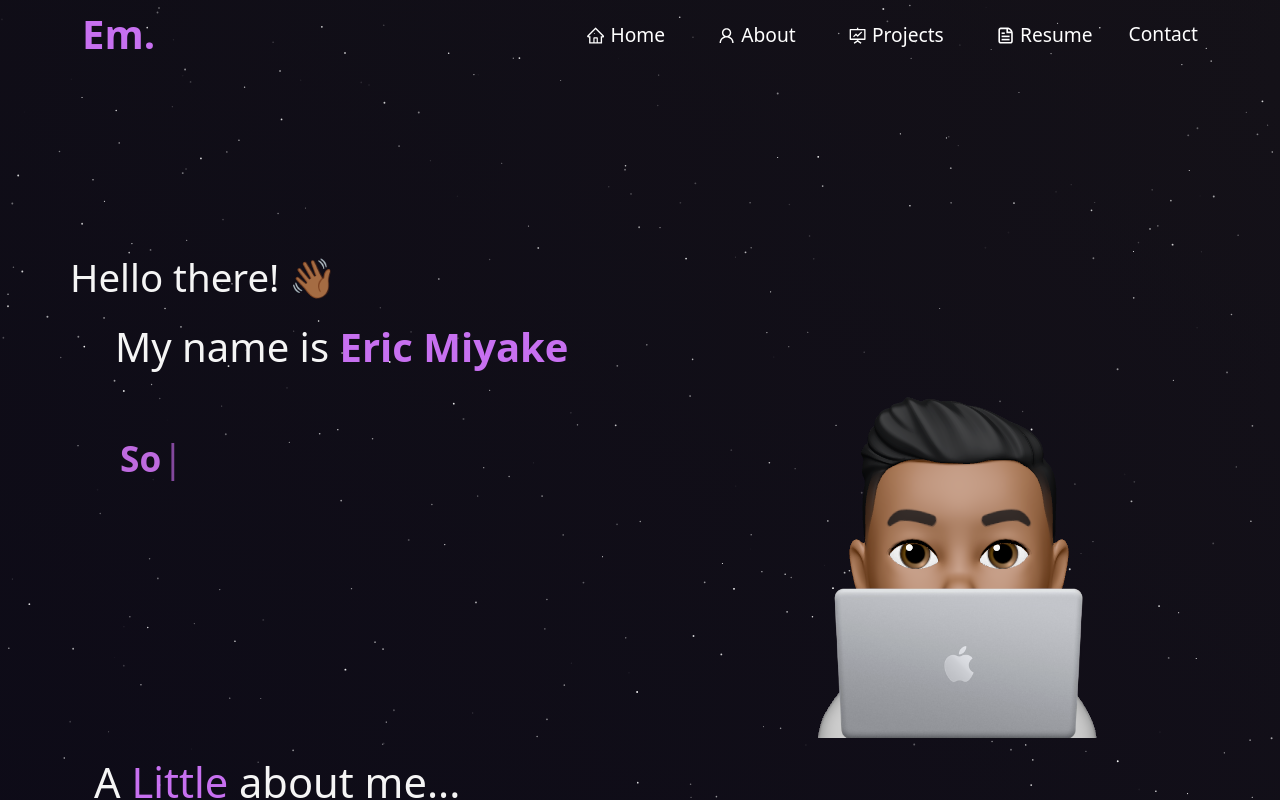
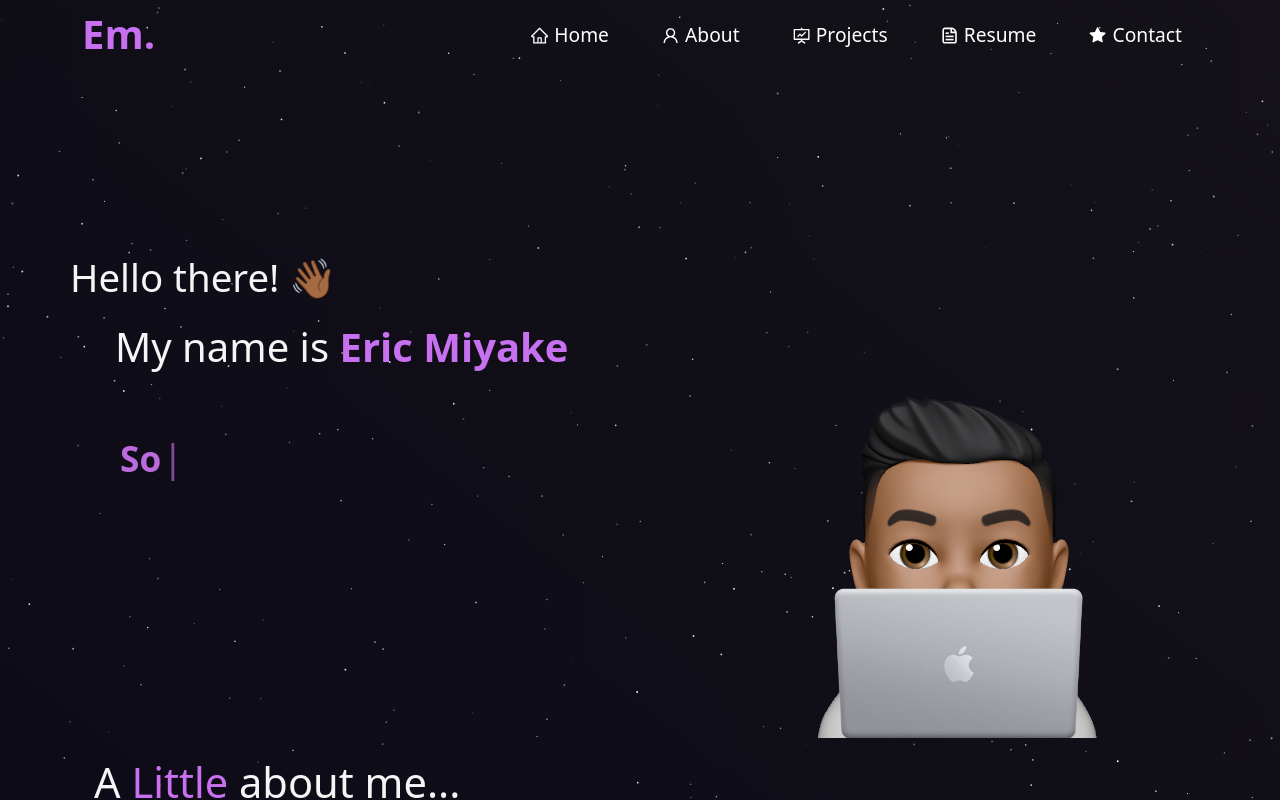
Before and after one commit to ArekBM/Portfolio, a React (Vite) app: page / in a window 1280 px wide. Shown: the top 800 px of the page. Built offline with nearby package versions, Linux system fonts and the light colour scheme.

Commit message:
styling for contact

```diff
--- a/src/components/Navbar.jsx
+++ b/src/components/Navbar.jsx
@@ -10,7 +10,8 @@ import {
     AiOutlineHome,
     AiOutlineFundProjectionScreen,
     AiOutlineUser
-} from 'react-icons/ai'
+} from 'react-icons/ai';
+import { GrContactInfo } from 'react-icons/gr';
 
 
 export default function NavBar() {
@@ -90,9 +91,13 @@ export default function NavBar() {
                             </Nav.Link>
                         </Nav.Item>
                         <Nav.Item>
-                            <a href='mailto:eric.bmiyake@gmail.com' className='contact' >
-                                Contact
-                            </a>
+                            <div className='nav-link'>
+                                <AiFillStar
+                                    style={{ marginBottom: '2px', color: 'white' }}  /> {' '}
+                                <a href='mailto:eric.bmiyake@gmail.com' className='contact' >
+                                    Contact
+                                </a>
+                            </div>
                         </Nav.Item>
 
 
--- a/src/styles.css
+++ b/src/styles.css
@@ -425,5 +425,4 @@ html {
 .contact {
     text-decoration: none;
     color: white;
-    top: 12px;
 }
```
